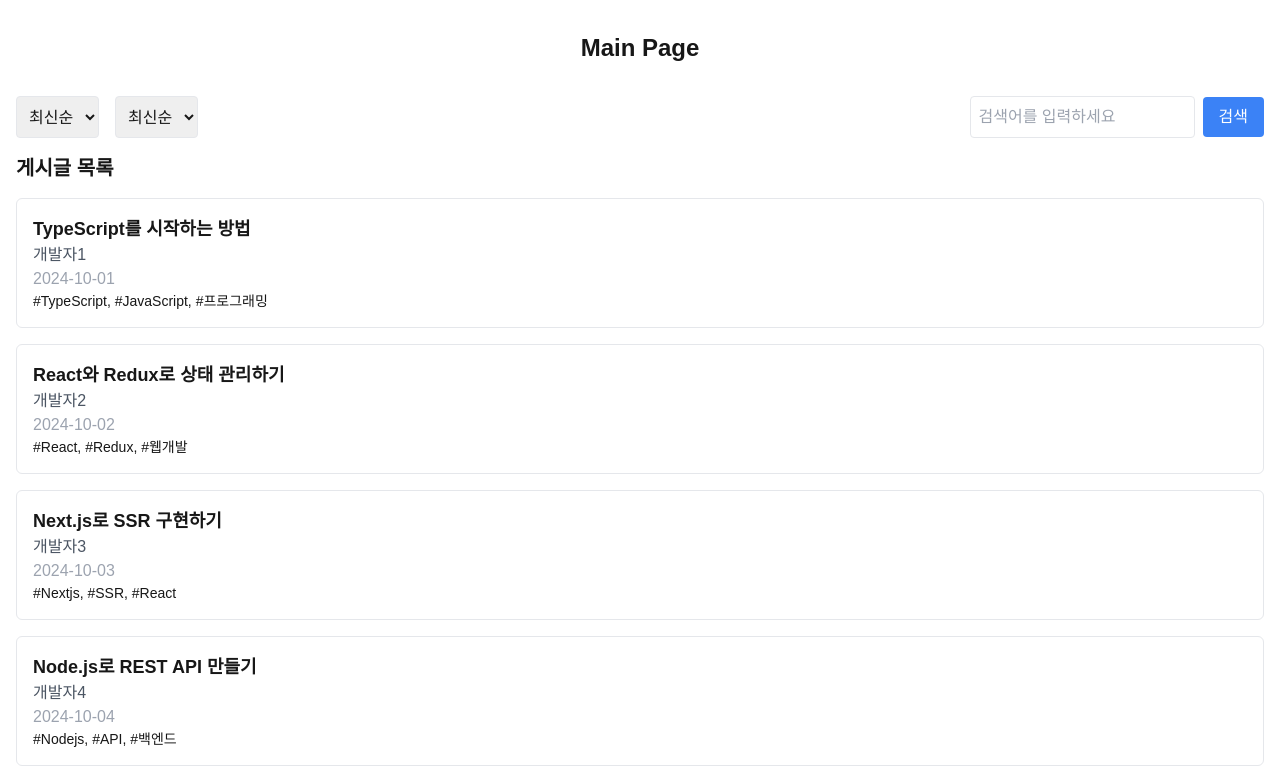
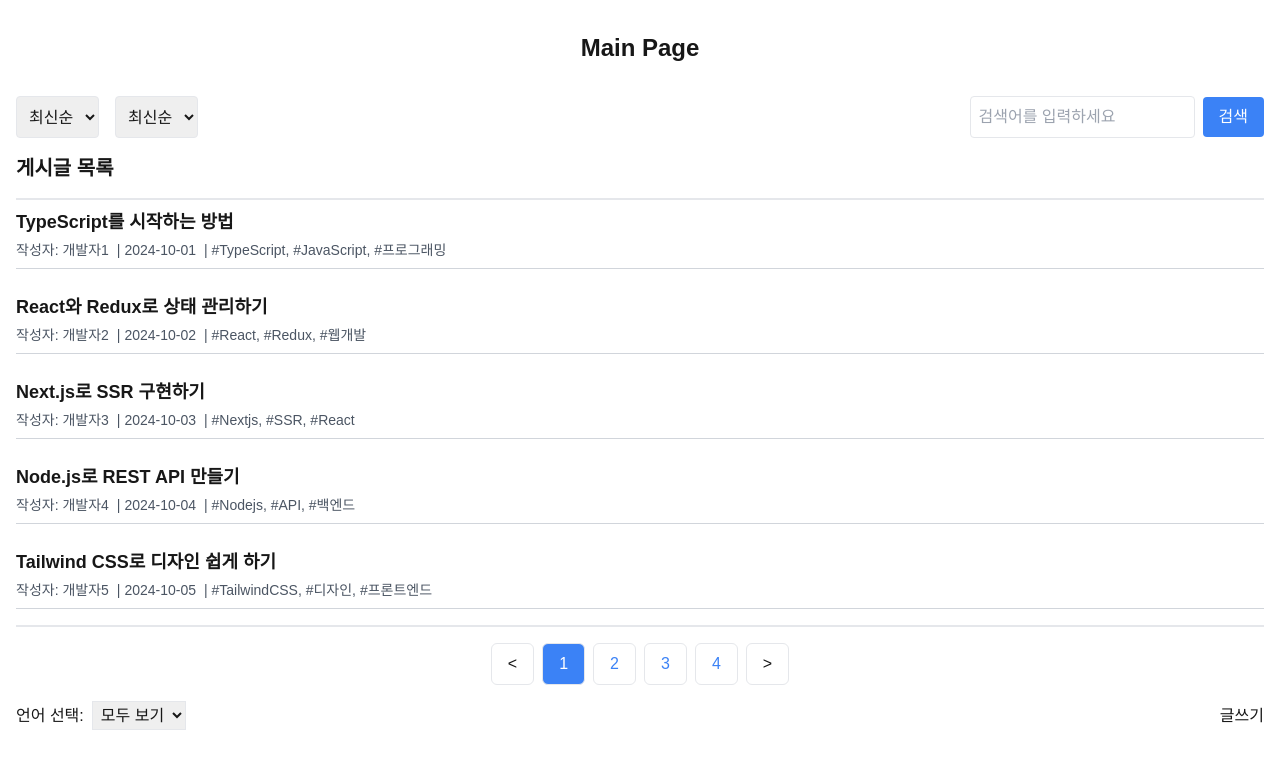
Before and after one commit to songhyein0123/code404, a Next.js app: page /post in a window 1280 px wide. Shown: the top 782 px of the page. Built offline with nearby package versions, Linux system fonts and the light colour scheme.

Commit message:
fix: css 추가와 컴포넌트 위치 수정

```diff
--- a/src/app/post/_components/PostList.tsx
+++ b/src/app/post/_components/PostList.tsx
@@ -9,61 +9,55 @@ interface Post {
 }
 
 interface PostListProps {
-    posts: Post[]; // 게시글 배열
+    posts: Post[];
 }
 
 const PostList = ({ posts }: PostListProps) => {
-    const [currentPage, setCurrentPage] = useState(1); // 현재 페이지 상태
-    const postsPerPage = 5; // 한 페이지에 표시할 게시글 수
-
-    // 현재 페이지에 해당하는 게시글을 가져오는 함수
+    const [currentPage, setCurrentPage] = useState(1);
+    const postsPerPage = 5;
     const indexOfLastPost = currentPage * postsPerPage;
     const indexOfFirstPost = indexOfLastPost - postsPerPage;
     const currentPosts = posts.slice(indexOfFirstPost, indexOfLastPost);
-    // 총 페이지 수
     const totalPages = Math.ceil(posts.length / postsPerPage);
 
-    // 페이지네이션 버튼 클릭 시 페이지 변경 함수
     const paginate = (pageNumber: number) => setCurrentPage(pageNumber);
-
-    // 페이지 이전/다음 함수
-    const nextPage = () => {
-        if (currentPage < totalPages) {
-            setCurrentPage(currentPage + 1);
-        }
-    };
-
-    const prevPage = () => {
-        if (currentPage > 1) {
-            setCurrentPage(currentPage - 1);
-        }
-    };
+    const nextPage = () => currentPage < totalPages && setCurrentPage(currentPage + 1);
+    const prevPage = () => currentPage > 1 && setCurrentPage(currentPage - 1);
 
     return (
         <div>
             <h2 className="text-xl font-bold mb-4">게시글 목록</h2>
+
+            {/* 게시글 리스트 상단 두꺼운 가로선 */}
+            <div className="border-b-2 mb-2" />
+
             <ul className="space-y-4">
                 {currentPosts.map((post) => (
-                    <li key={post.id} className="border p-4 rounded-md">
-                        <h3 className="text-lg font-semibold">{post.title}</h3>
-                        <p className="text-gray-600">{post.author}</p>
-                        <p className="text-gray-400">{post.date}</p>
-                        <p className="text-sm">{post.hashtags.join(", ")}</p>
+                    <li key={post.id} className="pb-2">
+                        {/* 제목 섹션 */}
+                        <div className="font-semibold text-lg mb-1">{post.title}</div>
+
+                        {/* 작성자, 작성 날짜, 해시태그 섹션 */}
+                        <div className="text-sm text-gray-600 space-x-2">
+                            <span>작성자: {post.author}</span>
+                            <span>| {post.date}</span>
+                            <span>| {post.hashtags.join(", ")}</span>
+                        </div>
+
+                        {/* 각 게시글 간의 얇은 가로선 */}
+                        <div className="border-b border-gray-300 mt-2" />
                     </li>
                 ))}
             </ul>
 
+            {/* 게시글 리스트 하단 두꺼운 가로선 */}
+            <div className="border-b-2 mt-2" />
+
             {/* 페이지네이션 */}
             <div className="flex justify-center mt-4 items-center">
-                <button
-                    onClick={prevPage}
-                    className={`mx-1 px-4 py-2 border rounded-md ${currentPage === 1 ? "disabled:opacity-50" : ""}`}
-                    disabled={currentPage === 1} // 첫 페이지에서는 비활성화
-                >
-                    &lt; {/* 이전 페이지 화살표 */}
+                <button onClick={prevPage} disabled={currentPage === 1} className="mx-1 px-4 py-2 border rounded-md">
+                    &lt;
                 </button>
-
-                {/* 페이지 번호 */}
                 {Array.from({ length: totalPages }, (_, index) => (
                     <button
                         key={index + 1}
@@ -72,18 +66,15 @@ const PostList = ({ posts }: PostListProps) => {
                             currentPage === index + 1 ? "bg-blue-500 text-white" : "bg-white text-blue-500"
                         }`}
                     >
-                        {index + 1} {/* 페이지 번호 */}
+                        {index + 1}
                     </button>
                 ))}
-
                 <button
                     onClick={nextPage}
-                    className={`mx-1 px-4 py-2 border rounded-md ${
-                        currentPage === totalPages ? "disabled:opacity-50" : ""
-                    }`}
-                    disabled={currentPage === totalPages} // 마지막 페이지에서는 비활성화
+                    disabled={currentPage === totalPages}
+                    className="mx-1 px-4 py-2 border rounded-md"
                 >
-                    &gt; {/* 다음 페이지 화살표 */}
+                    &gt;
                 </button>
             </div>
         </div>
```
